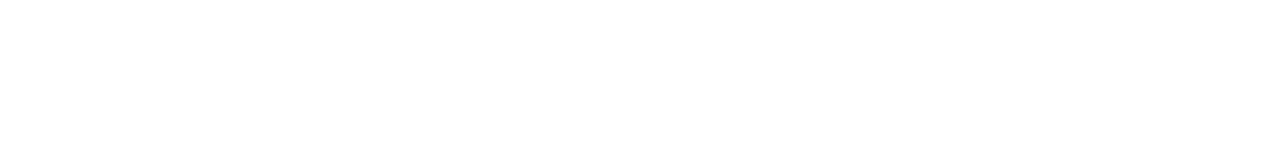
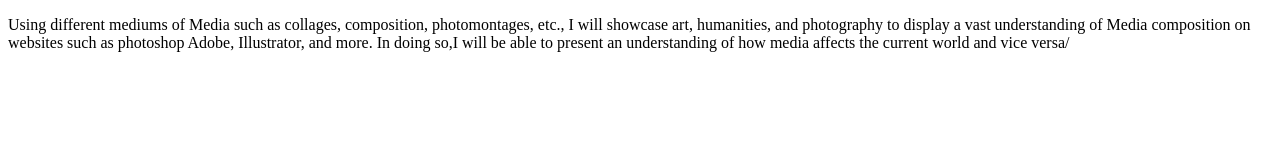
Before and after one commit to joannaelkomos1307-cpu/Joanna-s-HTMl-site, a plain HTML site: page Creative Statement.html in a window 1280 px wide. Drawn offline with Linux system fonts and the light colour scheme.

Commit message:
Update Creative Statement.html

```diff
--- a/Creative Statement.html
+++ b/Creative Statement.html
@@ -4,4 +4,4 @@
   <title>Readings</title>
 </head>
 <body>
-  <p>
+  <p>Using different mediums of Media such as collages, composition, photomontages, etc., I will showcase art, humanities, and photography to display a vast understanding of Media composition on websites such as photoshop Adobe, Illustrator, and more. In doing so,I will be able to present an understanding of how media affects the current world and vice versa/</p>
```
